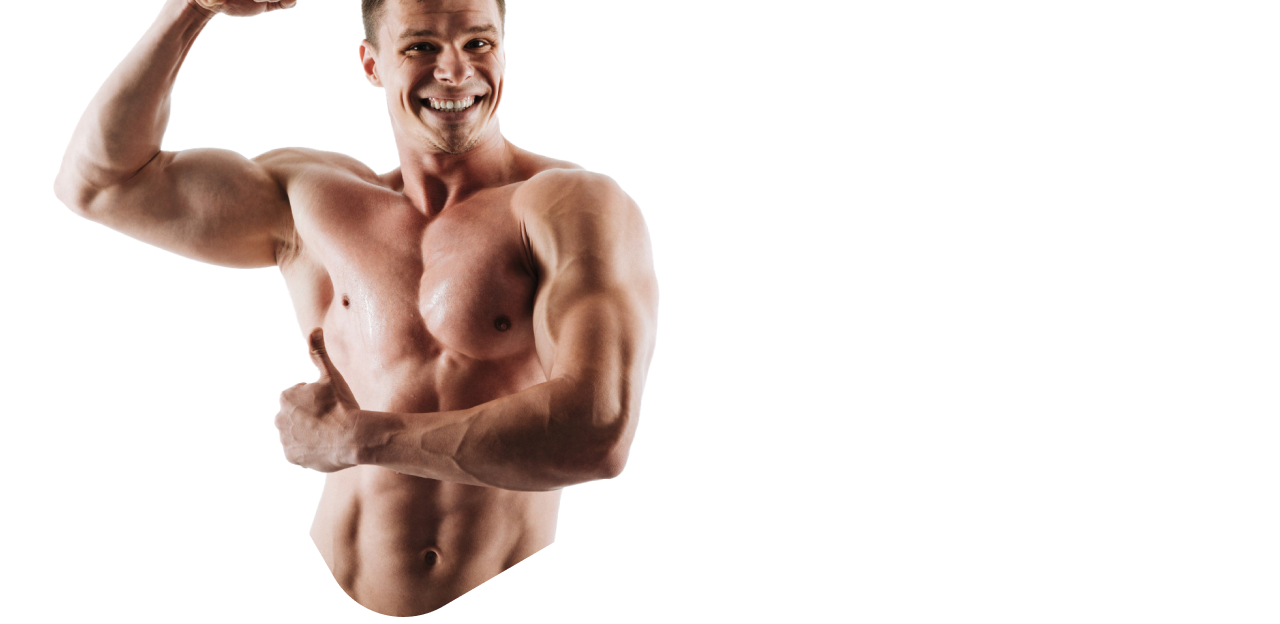
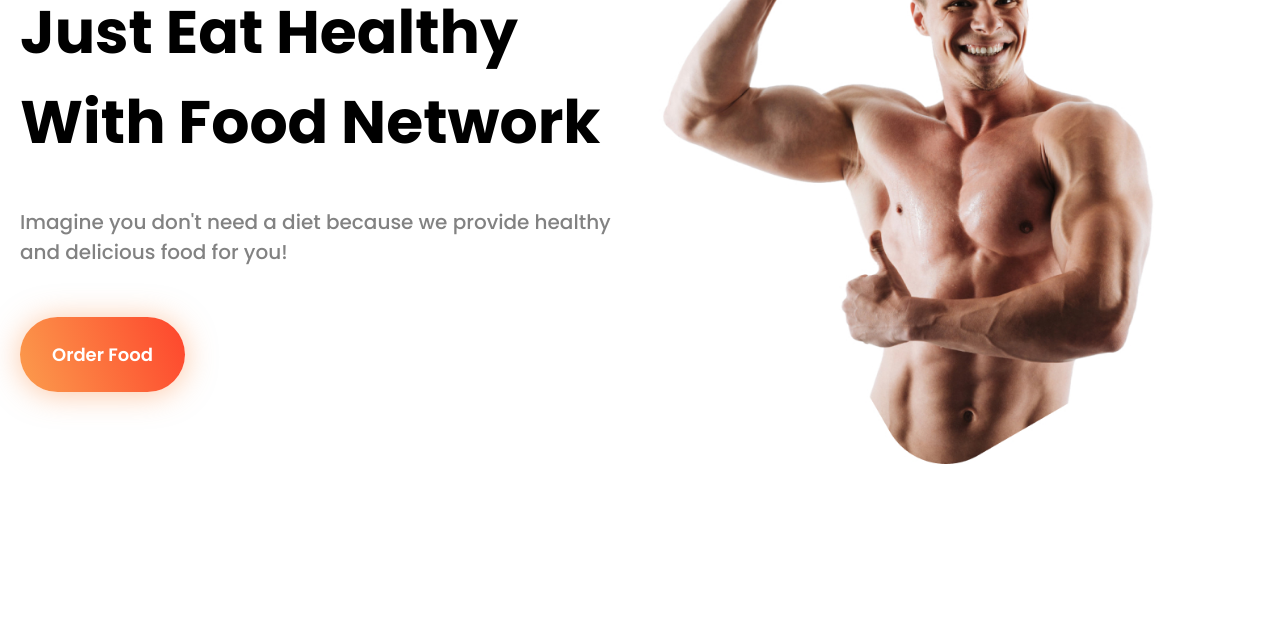
Before and after one commit to Imranhasanrimon/eat-healthy, a plain HTML site: page index.html in a window 1280 px wide. Shown: the part 283-907 px from the top of the page. After the commit the page ends 854 px from the top, so only its background shows below. Drawn offline with Linux system fonts and the light colour scheme.

Commit message:
full header is done

```diff
--- a/assets/styles/responsive.css
+++ b/assets/styles/responsive.css
@@ -0,0 +1,28 @@
+/* for small devices  */
+@media screen and (max-width:576px) {
+    header .content {
+        flex-direction: column;
+    }
+
+    header .content .text {
+        max-width: 400px;
+    }
+
+    header .content .text h1 {
+        font-size: 2.5rem;
+    }
+}
+
+
+
+/* for medium devices  */
+@media screen and (min-width:576px) and (max-width:992px) {
+    header .content {
+        flex-direction: column;
+    }
+
+    header .content .text {
+        max-width: 800px;
+    }
+
+}
--- a/assets/styles/style.css
+++ b/assets/styles/style.css
@@ -6,3 +6,51 @@
     box-sizing: 0;
     font-family: "Poppins", sans-serif;
 }
+
+/* shared styles  */
+.color-text {
+    color: rgb(251, 162, 79);
+}
+
+.btn-primary {
+    border-radius: 100px;
+    border: none;
+    box-shadow: 0px 2px 30px 0px rgba(252, 143, 73, 0.5);
+    background: linear-gradient(69.40deg, rgb(251, 162, 79) -6.919%, rgb(255, 30, 30) 144.985%);
+    color: white;
+    font-size: 1.125rem;
+    font-weight: 600;
+    padding: 24px 32px;
+}
+
+.description {
+    color: rgb(130, 130, 130);
+    font-size: 1.25rem;
+    font-weight: 500;
+    margin-bottom: 50px;
+}
+
+/* header section */
+header .content {
+    max-width: 1240px;
+    margin: 0 auto;
+    display: flex;
+    align-items: center;
+    justify-content: space-between;
+    padding: 100px 20px;
+
+}
+
+header .content .text {
+    max-width: 600px;
+}
+
+header .content .text h1 {
+    font-size: 3.75rem;
+    font-weight: 700;
+    margin-bottom: 40px;
+}
+
+header .content .image .hero-image {
+    width: 100%;
+}
--- a/index.html
+++ b/index.html
@@ -13,7 +13,7 @@
     <header>
         <div class="content">
             <div class="text">
-                <h1><span class="color-text">Skip</span> The Diet,
+                <h1><span class="color-text">Skip</span> The Diet, <br>
                     Just Eat Healthy
                     With Food Network</h1>
                 <p class="description">Imagine you don't need a diet because we provide
@@ -21,7 +21,7 @@
                 <button class="btn-primary">Order Food</button>
             </div>
             <div class="image">
-                <img src="./assets/images/male/Hero Image.jpg" alt="">
+                <img class="hero-image" src="./assets/images/male/Hero Image.jpg" alt="">
             </div>
         </div>
     </header>
```
